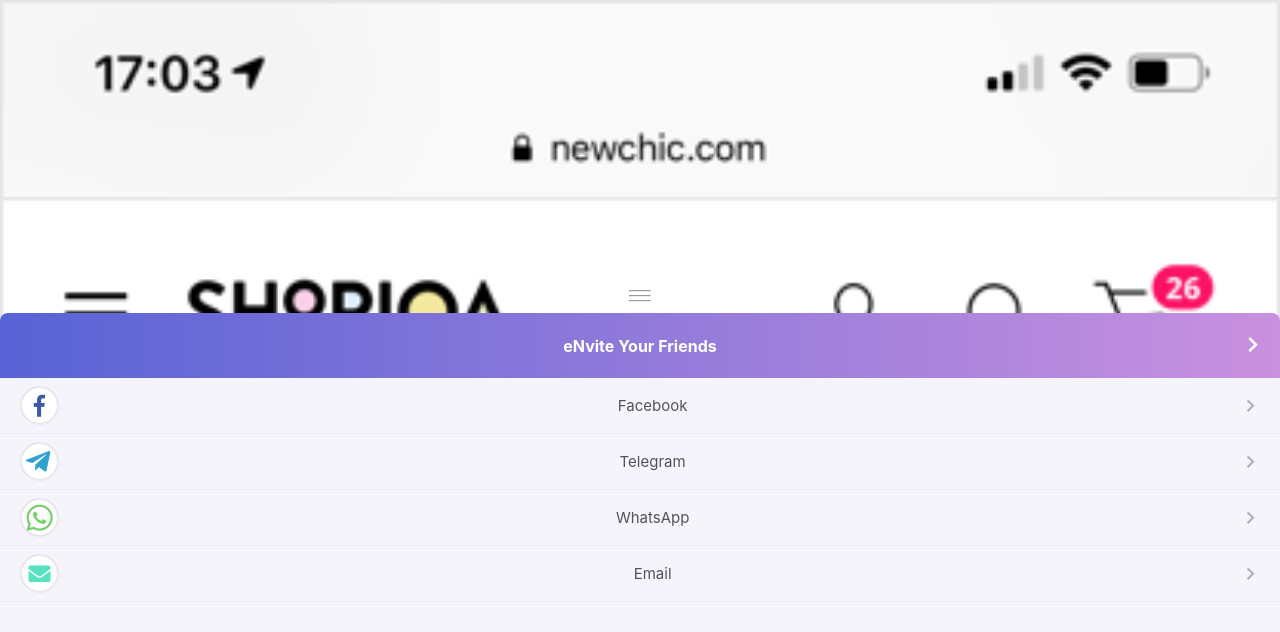
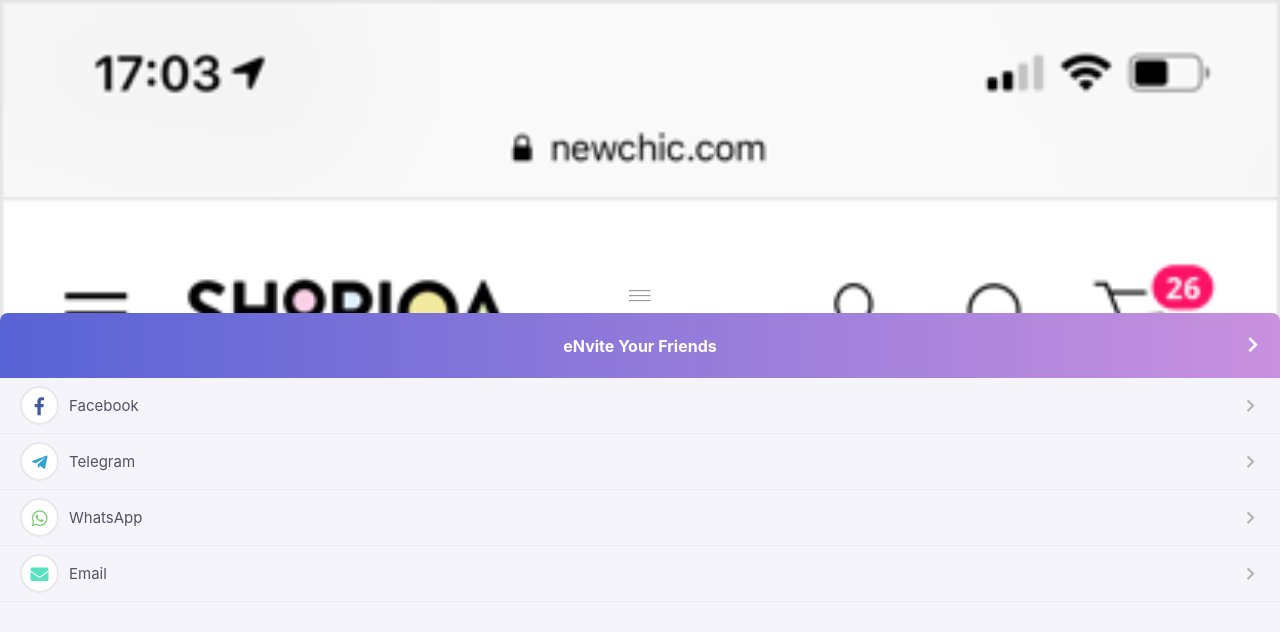
Before and after one commit to MAnjaparidze/eNvite-Plugin, a React (Create React App) app in the folder envite/: page / in a window 1280 px wide. Shown: the top 632 px of the page. Built offline with nearby package versions, Linux system fonts and the light colour scheme.

Commit message:
Added eNvite Your Friends Component

```diff
--- a/envite/public/index.html
+++ b/envite/public/index.html
@@ -8,6 +8,7 @@
       content="width=device-width, initial-scale=1, shrink-to-fit=no"
     />
     <meta name="theme-color" content="#000000" />
+    <meta name="viewport" content="width=device-width, initial-scale=1" />
     <!--
       manifest.json provides metadata used when your web app is installed on a
       user's mobile device or desktop. See https://developers.google.com/web/fundamentals/web-app-manifest/
--- a/envite/src/css/groupChat/AddParticipantsCSS.css
+++ b/envite/src/css/groupChat/AddParticipantsCSS.css
@@ -40,6 +40,12 @@
     display: flex;
     align-items: center;
     justify-content: center;
+    margin-right: auto;
+}
+.logo__border {
+    display: flex;
+    align-items: center;
+    justify-content: center;
     width: 35px;
     height: 35px;
     border-radius: 50px;
@@ -49,9 +55,17 @@
 .addParticipants__socialNetwork__name {
     font-size: 15px;
     color: #535161;
-    margin: auto auto;
+    margin-left: 10px;
+}
+
+.telegram__logo {
+    margin-right: 0px;
 }
 .addParticipants__socialNetwork__goTo {
     color: #5351616b;
     font-size: 14px;
 }
+
+.addParticipants__logo {
+    font-size: 18px;
+}
--- a/envite/src/dev/components/groupChat/AddParticipants.jsx
+++ b/envite/src/dev/components/groupChat/AddParticipants.jsx
@@ -19,23 +19,32 @@
             </div>
             <div className="addParticipantsSettings__midSection">
                 <div className="addParticipants__socialNetwork__wrapper">
-                    <div className="addParticipants__socialNetwork"><i className="fab fa-facebook-f facebook__logo"></i></div>
-                    <span className="addParticipants__socialNetwork__name">Facebook</span>
+                    <div className="addParticipants__socialNetwork">
+                        <i className="fab fa-facebook-f facebook__logo addParticipants__logo logo__border"></i>
+                        <span className="addParticipants__socialNetwork__name">Facebook</span>
+                    </div>
                     <i className="fas fa-chevron-right addParticipants__socialNetwork__goTo"></i>
                 </div>
                 <div className="addParticipants__socialNetwork__wrapper">
-                    <div className="addParticipants__socialNetwork"><i class="fab fa-telegram-plane telegram__logo"></i></div>
-                    <span className="addParticipants__socialNetwork__name">Telegram</span>
+                    <div className="addParticipants__socialNetwork">
+                        <i class="fab fa-telegram-plane telegram__logo addParticipants__logo logo__border"></i>
+                        <span className="addParticipants__socialNetwork__name">Telegram</span>
+                    </div>
                     <i className="fas fa-chevron-right addParticipants__socialNetwork__goTo"></i>
                 </div>
                 <div className="addParticipants__socialNetwork__wrapper">
-                    <div className="addParticipants__socialNetwork"><i class="fab fa-whatsapp whatsApp__logo"></i></div>
-                    <span className="addParticipants__socialNetwork__name">WhatsApp</span>
+                    <div className="addParticipants__socialNetwork">
+                        <i class="fab fa-whatsapp whatsApp__logo addParticipants__logo logo__border"></i>
+                        <span className="addParticipants__socialNetwork__name">WhatsApp</span>
+                    </div>
                     <i className="fas fa-chevron-right addParticipants__socialNetwork__goTo"></i>
                 </div>
                 <div className="addParticipants__socialNetwork__wrapper">
-                    <div className="addParticipants__socialNetwork"><i class="fas fa-envelope email__logo"></i></div>
-                    <span className="addParticipants__socialNetwork__name">Email</span>
+                    <div className="addParticipants__socialNetwork">
+                        <i class="fas fa-envelope email__logo addParticipants__logo logo__border"></i>
+
+                        <span className="addParticipants__socialNetwork__name">Email</span>
+                    </div>
                     <i className="fas fa-chevron-right addParticipants__socialNetwork__goTo"></i>
                 </div>
             </div>
```
